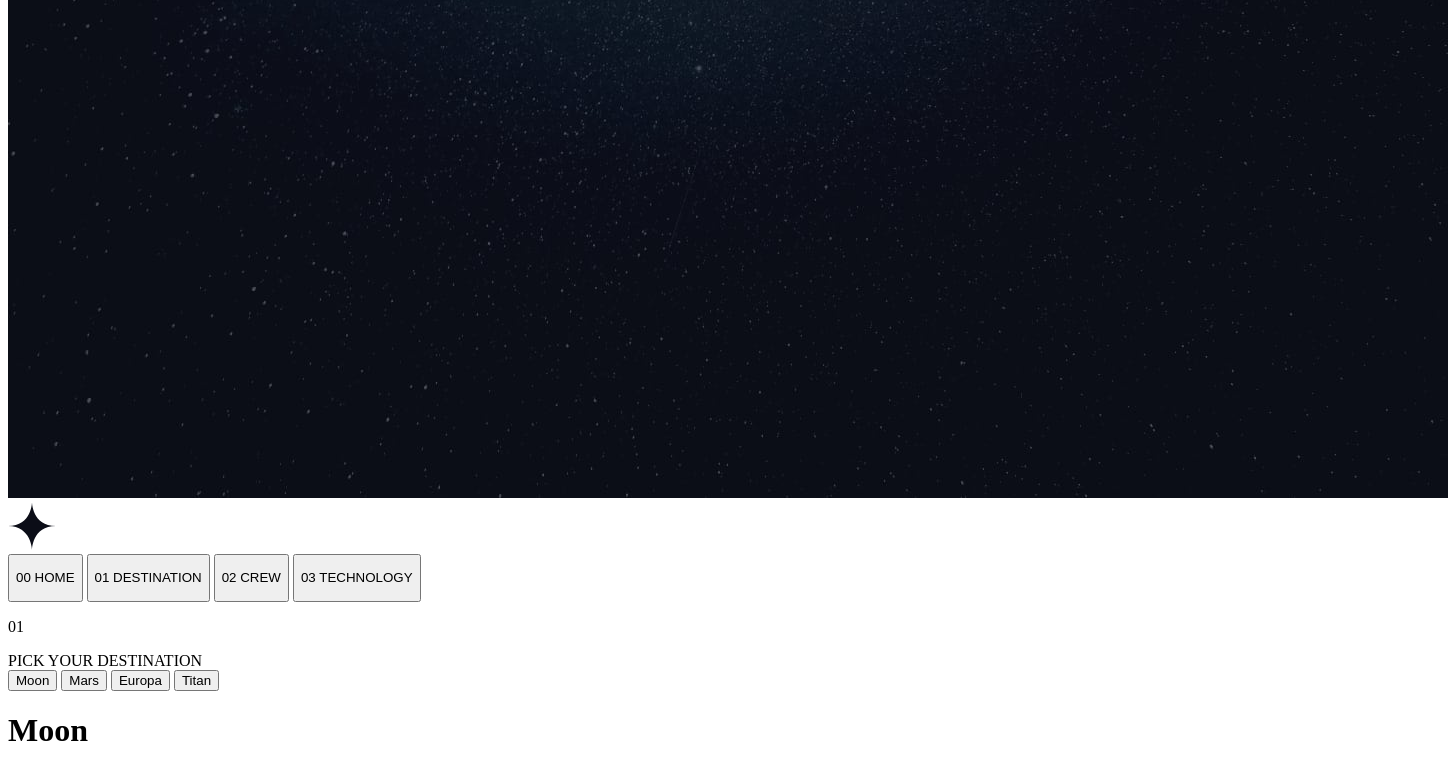
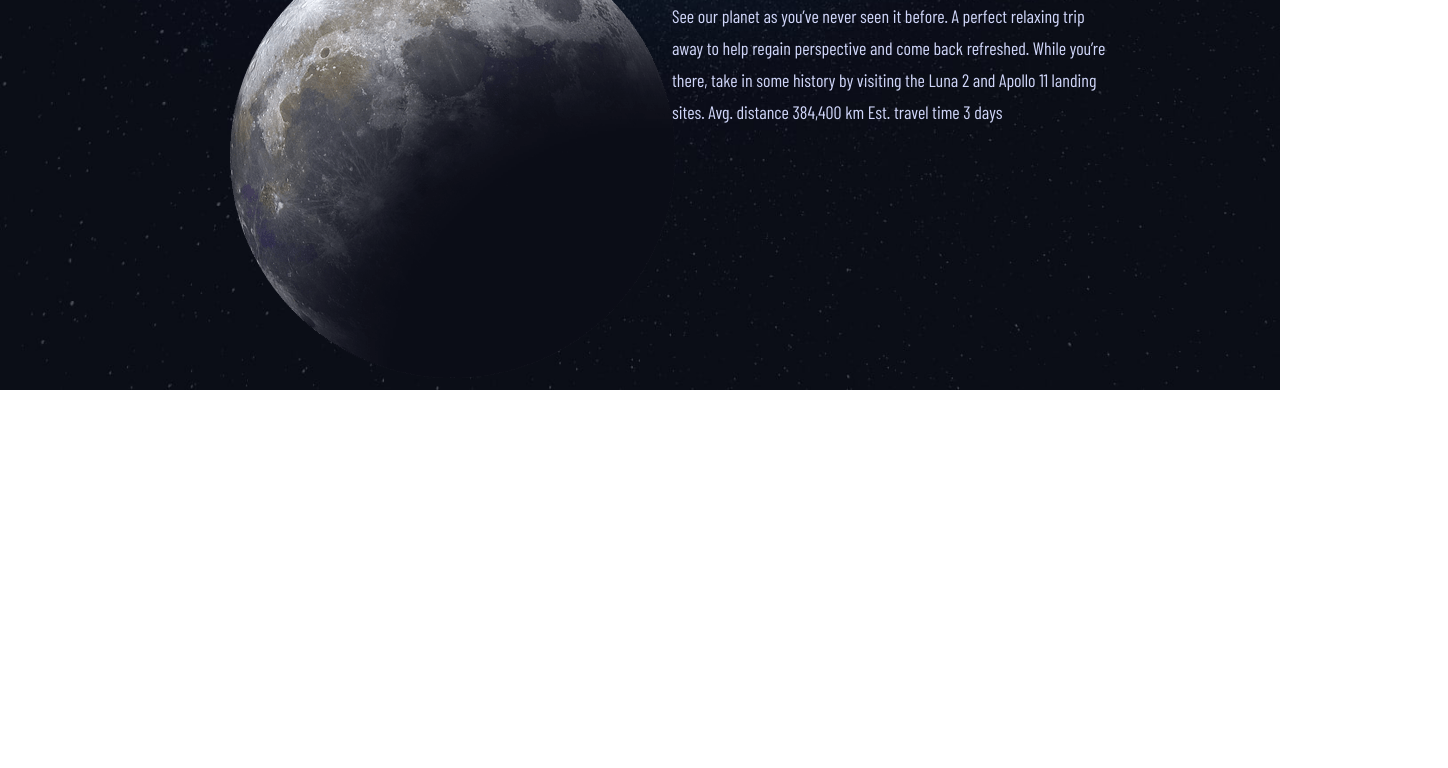
Before and after one commit to m4tush/Space-tourism, a plain HTML site: page 01_destination.html in a window 1280 px wide. Shown: the part 410-1178 px from the top of the page, 1448 px wide, since content can reach past the window. After the commit the page ends 803 px from the top, so only its background shows below. Drawn offline with nearby package versions, Linux system fonts and the light colour scheme; files that its build step writes are made by us from their sources; the site is published under a folder, as on GitHub Pages, so addresses that start at the root find nothing; a web font is replaced by a local one.

Commit message:
Update 01_destination.html
changing path ( slash before it )

<link rel="stylesheet" href="space-tourism-website/css/style.css">

```diff
--- a/01_destination.html
+++ b/01_destination.html
@@ -4,7 +4,7 @@
     <meta charset="UTF-8">
     <meta http-equiv="X-UA-Compatible" content="IE=edge">
     <meta name="viewport" content="width=device-width, initial-scale=1.0">
-    <link rel="stylesheet" href="/space-tourism-website/css/style.css">
+    <link rel="stylesheet" href="space-tourism-website/css/style.css">
 
     <link rel="preconnect" href="https://fonts.googleapis.com">
     <link rel="preconnect" href="https://fonts.gstatic.com" crossorigin>
```
